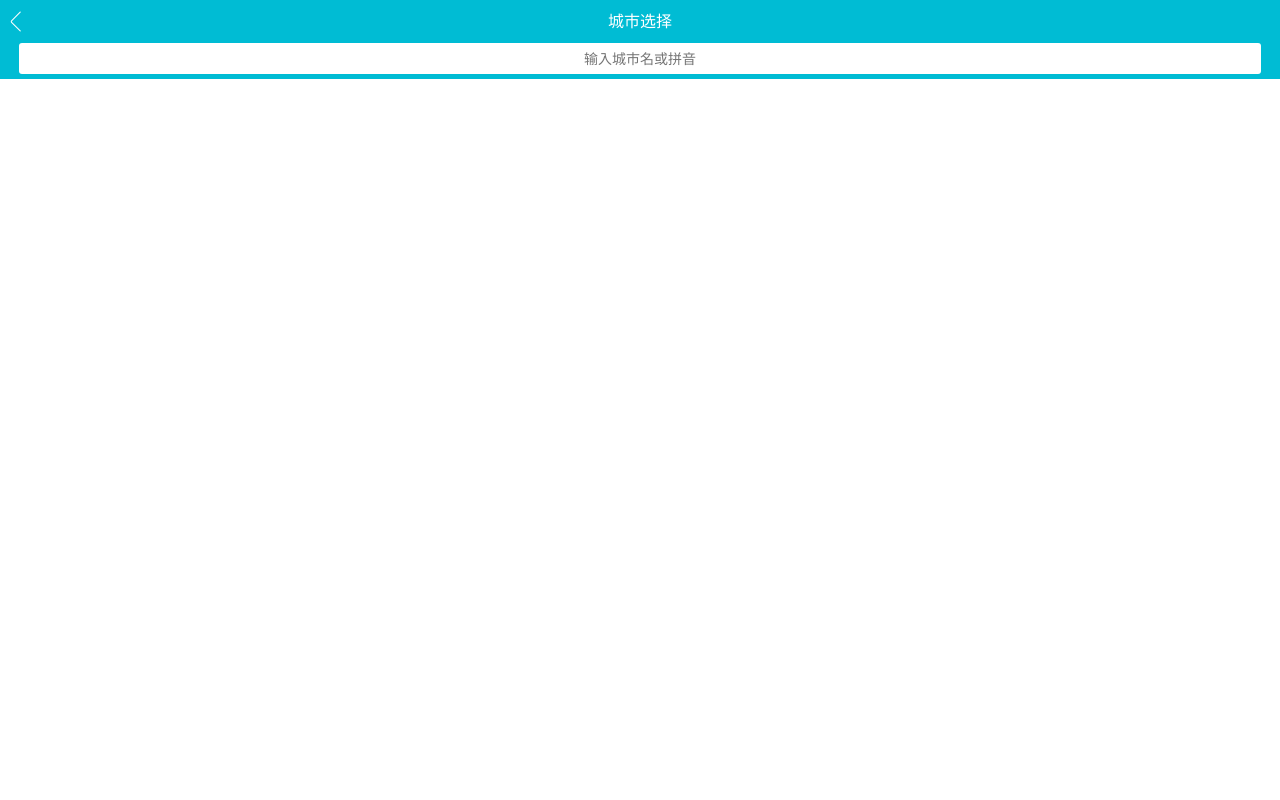
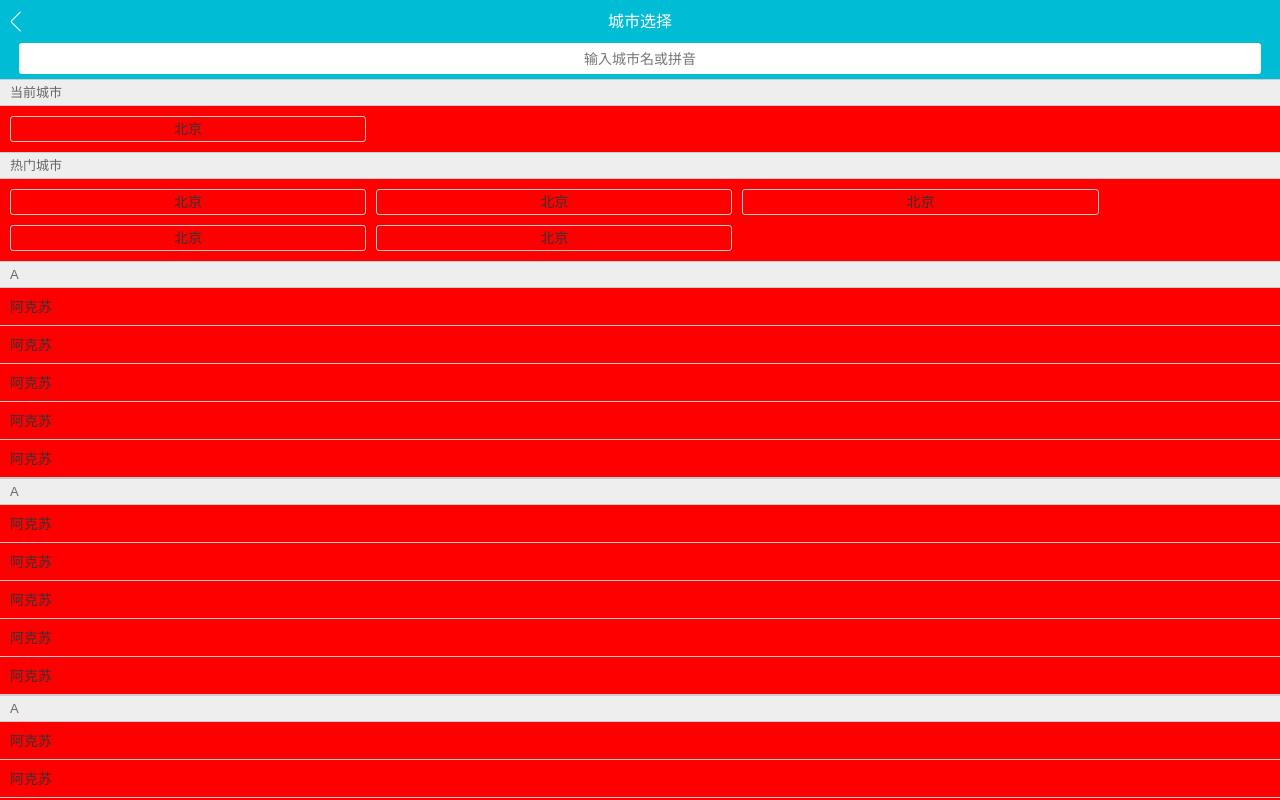
Before and after one commit to ramenisnice/travel-review, a Vue app: page /city in a window 1280 px wide. Built offline with nearby package versions, Linux system fonts and the light colour scheme.

Commit message:
city list layout

```diff
--- a/src/pages/city/CityPage.vue
+++ b/src/pages/city/CityPage.vue
@@ -1,12 +1,14 @@
 <template>
   <CityHeader />
   <CitySearch />
+  <CityList />
 </template>
 
 <script>
 import CityHeader from "./components/CityHeader.vue";
 import CitySearch from "./components/CitySearch.vue";
+import CityList from "./components/CityList.vue";
 export default {
-  components: { CityHeader, CitySearch },
+  components: { CityHeader, CitySearch, CityList },
 };
 </script>
--- /dev/null
+++ b/src/pages/city/components/CityList.vue
@@ -0,0 +1,87 @@
+<template>
+  <div class="list">
+    <!-- 当前城市区域 -->
+    <div class="area">
+      <div class="title border-topbottom">当前城市</div>
+      <div class="button-list">
+        <div class="button">北京</div>
+      </div>
+    </div>
+    <!-- 热门城市区域 -->
+    <div class="area">
+      <div class="title border-topbottom">热门城市</div>
+      <div class="button-list">
+        <div class="button">北京</div>
+        <div class="button">北京</div>
+        <div class="button">北京</div>
+        <div class="button">北京</div>
+        <div class="button">北京</div>
+      </div>
+    </div>
+    <!-- 字母区域 -->
+    <div class="area">
+      <div class="title border-topbottom">A</div>
+      <div class="alphabet-item border-bottom">阿克苏</div>
+      <div class="alphabet-item border-bottom">阿克苏</div>
+      <div class="alphabet-item border-bottom">阿克苏</div>
+      <div class="alphabet-item border-bottom">阿克苏</div>
+      <div class="alphabet-item border-bottom">阿克苏</div>
+    </div>
+    <div class="area">
+      <div class="title border-topbottom">A</div>
+      <div class="alphabet-item border-bottom">阿克苏</div>
+      <div class="alphabet-item border-bottom">阿克苏</div>
+      <div class="alphabet-item border-bottom">阿克苏</div>
+      <div class="alphabet-item border-bottom">阿克苏</div>
+      <div class="alphabet-item border-bottom">阿克苏</div>
+    </div>
+    <div class="area">
+      <div class="title border-topbottom">A</div>
+      <div class="alphabet-item border-bottom">阿克苏</div>
+      <div class="alphabet-item border-bottom">阿克苏</div>
+      <div class="alphabet-item border-bottom">阿克苏</div>
+      <div class="alphabet-item border-bottom">阿克苏</div>
+      <div class="alphabet-item border-bottom">阿克苏</div>
+    </div>
+  </div>
+</template>
+
+<style lang="stylus" scoped>
+.list
+    position: absolute
+    overflow: hidden
+    top: 1.58rem
+    left: 0
+    right: 0
+    bottom: 0
+    background: red
+    .title
+        line-height: .54rem
+        padding-left: .2rem
+        font-size: .26rem
+        color: #666
+        background: #eee
+    .border-topbottom
+        &:before
+            border-color: #ccc
+        &:after
+            border-color: #ccc
+    .button-list
+        padding: .1rem .2rem .1rem .1rem
+        overflow: hidden
+        .button
+            width: 28%
+            height: .48rem
+            line-height: .48rem
+            float: left
+            text-align: center
+            border: .02rem solid #ccc
+            border-radius: .06rem
+            margin: .1rem
+    .alphabet-item
+        padding-left: .2rem
+        line-height: .76rem
+    .border-bottom
+        &:before
+            border-color: #ccc
+</style>
```
